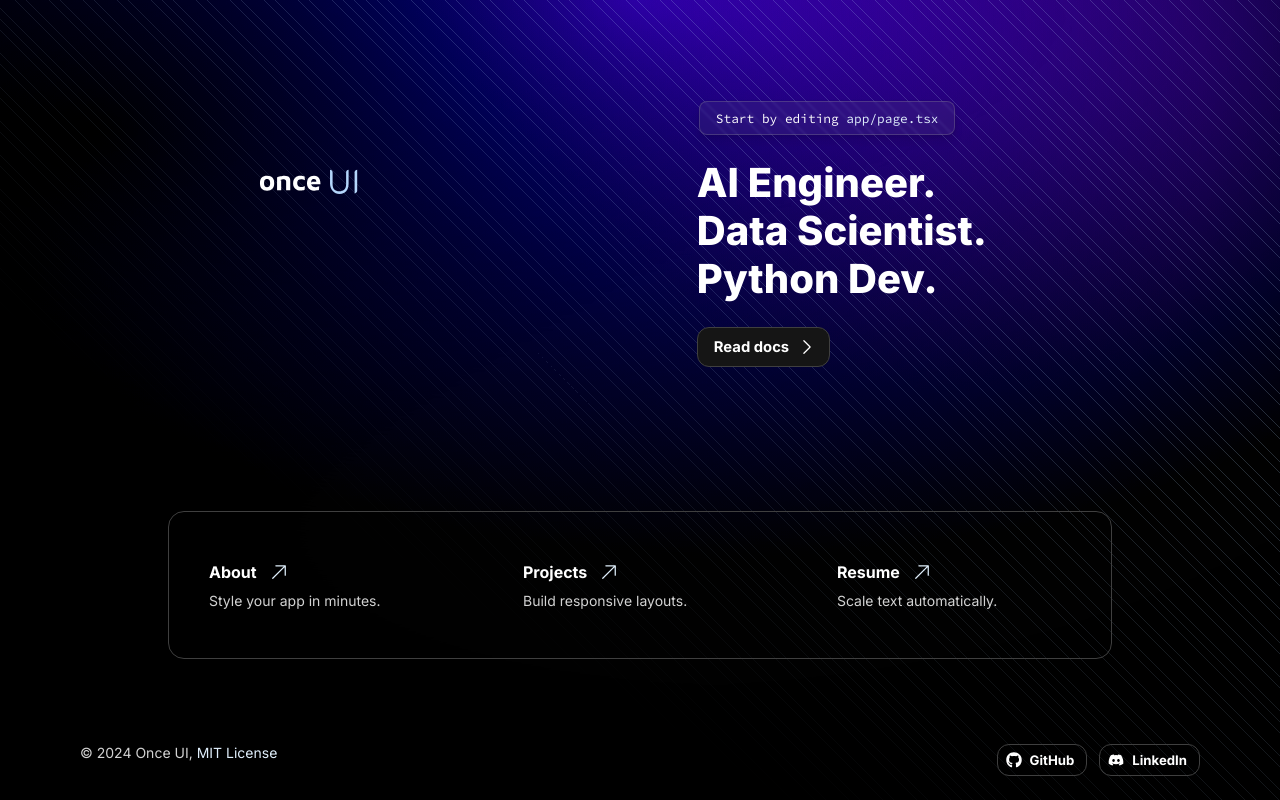
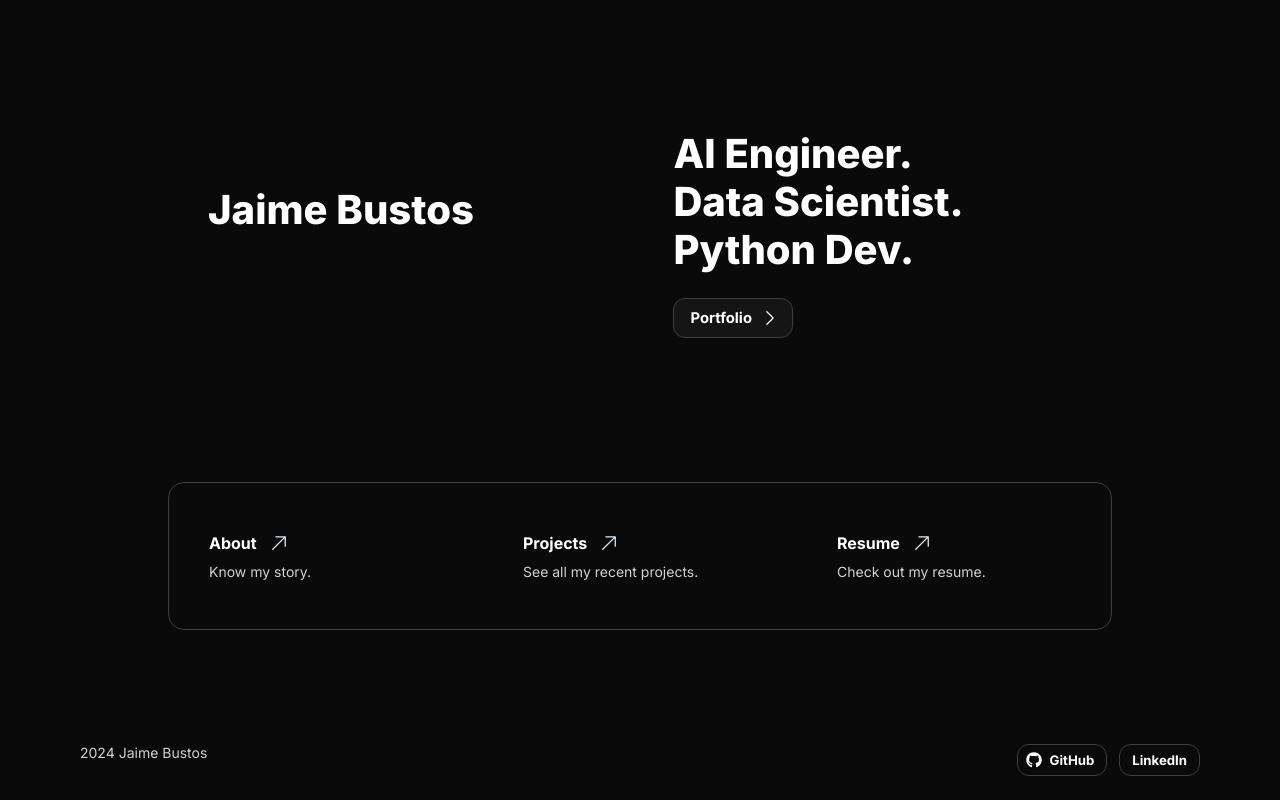
Before and after one commit to jaime-bustos/landing-page, a Next.js app: page / in a window 1280 px wide. Built offline with nearby package versions, Linux system fonts and the light colour scheme.

Commit message:
add starbackground page change link directory for projects add github page link

```diff
--- a/src/app/page.tsx
+++ b/src/app/page.tsx
@@ -5,22 +5,30 @@ import React from 'react';
 import { Heading, Text, Flex, Button, Grid, Icon, InlineCode, Logo, Background } from '@/once-ui/components';
 import Link from 'next/link';
 
+import dynamic from 'next/dynamic';
+
+// Dynamically import the StarBackground component, disabling SSR
+const StarBackground = dynamic(() => import('../once-ui/components/StarBackground'), {
+  ssr: false,
+});
+
+
 export default function Home() {
 	const links = [
 		{
 			href: "./app/projects/page.tsx",
 			title: "About",
-			description: "Style your app in minutes.",
+			description: "Know my story.",
 		},
 		{
-			href: "./app/projects/page.tsx",
+			href: "/projects",
 			title: "Projects",
-			description: "Build responsive layouts.",
+			description: "See all my recent projects.",
 		},
 		{
 			href: "",
 			title: "Resume",
-			description: "Scale text automatically.",
+			description: "Check out my resume.",
 		},
 	];
 
@@ -28,8 +36,7 @@ export default function Home() {
 		<Flex
 			fillWidth paddingTop="l" paddingX="l"
 			direction="column" alignItems="center" flex={1}>
-			<Background
-				dots={false}/>
+			<StarBackground/>
 			<Flex
 				position="relative"
 				as="section" overflow="hidden"
@@ -44,30 +51,24 @@ export default function Home() {
 						fillWidth gap="24">
 						<Flex
 							position="relative"
-							fillWidth paddingTop="56" paddingX="xl">
-							<Logo size="xl" icon={false} style={{zIndex: '1'}}/>
+							fillWidth paddingTop="56" paddingX="l">
+							<Heading variant="display-strong-s">
+								Jaime Bustos
+							</Heading>
 						</Flex>
 						<Flex
 							position="relative"
 							fillWidth gap="24" marginBottom="104"
 							direction="column">
-							<InlineCode
-								className="shadow-m"
-								style={{
-									width: 'fit-content',
-									padding: 'var(--static-space-8) var(--static-space-16)',
-									backdropFilter: 'blur(var(--static-space-1))'}}>
-								Start by editing <span className="brand-on-background-medium">app/page.tsx</span>
-							</InlineCode>
 							<Heading
 								variant="display-strong-s">
 								AI Engineer.<br/>Data Scientist.<br/>Python Dev.
 							</Heading>
 							<Button
-								href="https://once-ui.com/docs"
+								href="/projects"
 								suffixIcon="chevronRight"
 								variant="secondary">
-								Read docs
+								Portfolio
 							</Button>
 						</Flex>
 					</Flex>
@@ -114,18 +115,18 @@ export default function Home() {
 				justifyContent="space-between">
 				<Text
 					variant="body-default-s" onBackground="neutral-weak">
-					© 2024 Once UI, <Link href="https://github.com/once-ui-system/nextjs-starter?tab=MIT-1-ov-file">MIT License</Link>
+					2024 Jaime Bustos
 				</Text>
 				<Flex
 					gap="12">
 					<Button
-						href="https://github.com/once-ui-system/nextjs-starter"
+						href="https://github.com/jaime-bustos"
 						prefixIcon="github" size="s" variant="tertiary">
 						GitHub
 					</Button>
 					<Button
 						href="https://www.linkedin.com/in/jaimebustosjr/"
-						prefixIcon="discord" size="s" variant="tertiary">
+						prefixIcon="linkedin" size="s" variant="tertiary">
 						LinkedIn
 					</Button>
 				</Flex>
--- /dev/null
+++ b/src/once-ui/components/StarBackground.tsx
@@ -0,0 +1,57 @@
+import { useEffect, useRef } from 'react';
+
+const StarBackground = () => {
+  const canvasRef = useRef<HTMLCanvasElement>(null);
+
+  useEffect(() => {
+    const canvas = canvasRef.current;
+    const ctx = canvas?.getContext('2d');
+    const stars: { x: number; y: number; size: number; dx: number; dy: number }[] = [];
+    const numStars = 200;
+
+    if (canvas && ctx) {
+      canvas.width = window.innerWidth;
+      canvas.height = window.innerHeight;
+
+      for (let i = 0; i < numStars; i++) {
+        const x = Math.random() * canvas.width;
+        const y = Math.random() * canvas.height;
+        const size = Math.random() * 2;
+        const dx = Math.random() * 0.5;
+        const dy = Math.random() * 0.5;
+        stars.push({ x, y, size, dx, dy });
+      }
+
+      const animate = (e: MouseEvent) => {
+        ctx.clearRect(0, 0, canvas.width, canvas.height);
+        stars.forEach((star) => {
+          const distX = e.clientX - canvas.width / 2;
+          const distY = e.clientY - canvas.height / 2;
+
+          star.x += star.dx + distX * 0.001;
+          star.y += star.dy + distY * 0.001;
+
+          if (star.x > canvas.width) star.x = 0;
+          if (star.x < 0) star.x = canvas.width;
+          if (star.y > canvas.height) star.y = 0;
+          if (star.y < 0) star.y = canvas.height;
+
+          ctx.beginPath();
+          ctx.arc(star.x, star.y, star.size, 0, Math.PI * 2);
+          ctx.fillStyle = 'white';
+          ctx.fill();
+        });
+      };
+
+      window.addEventListener('mousemove', animate);
+
+      return () => {
+        window.removeEventListener('mousemove', animate);
+      };
+    }
+  }, []);
+
+  return <canvas ref={canvasRef} style={{ position: 'fixed', top: 0, left: 0, zIndex: -1 }} />;
+};
+
+export default StarBackground;
```
